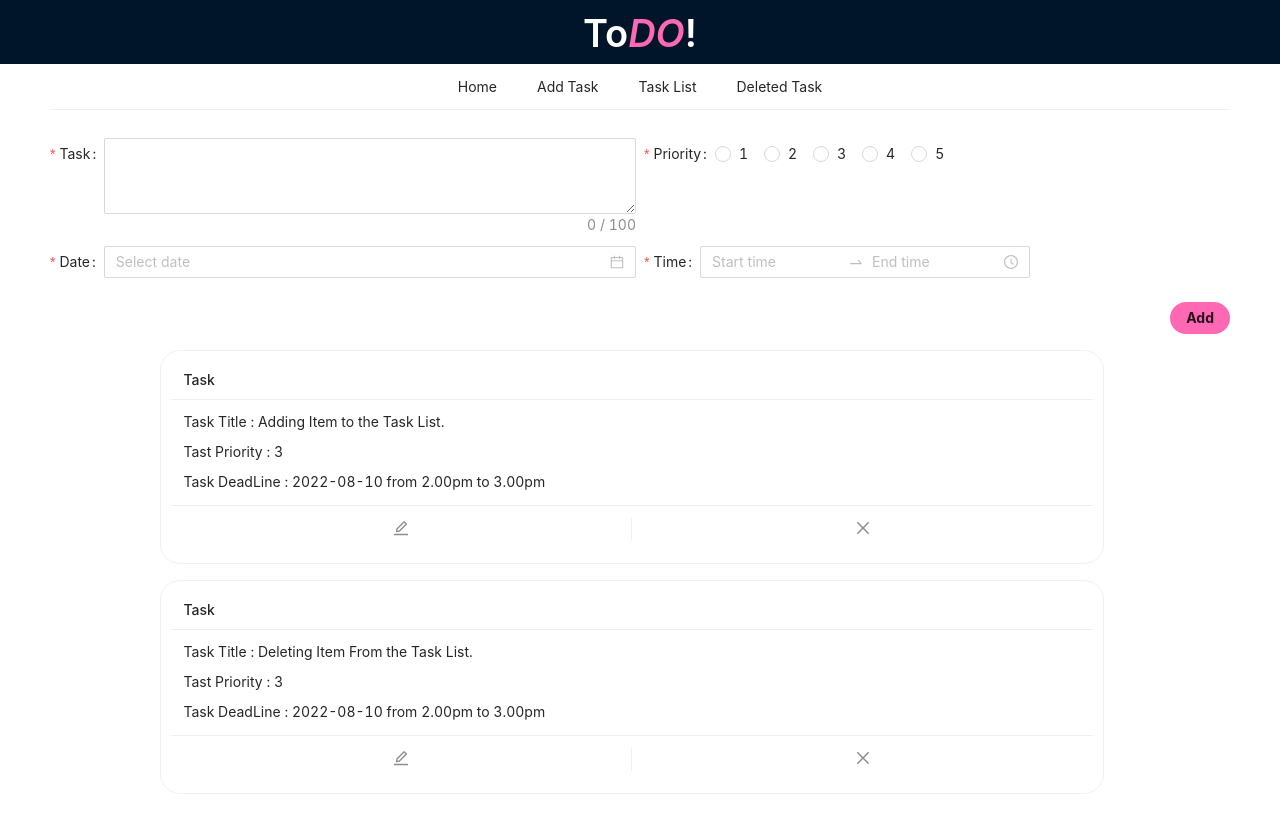
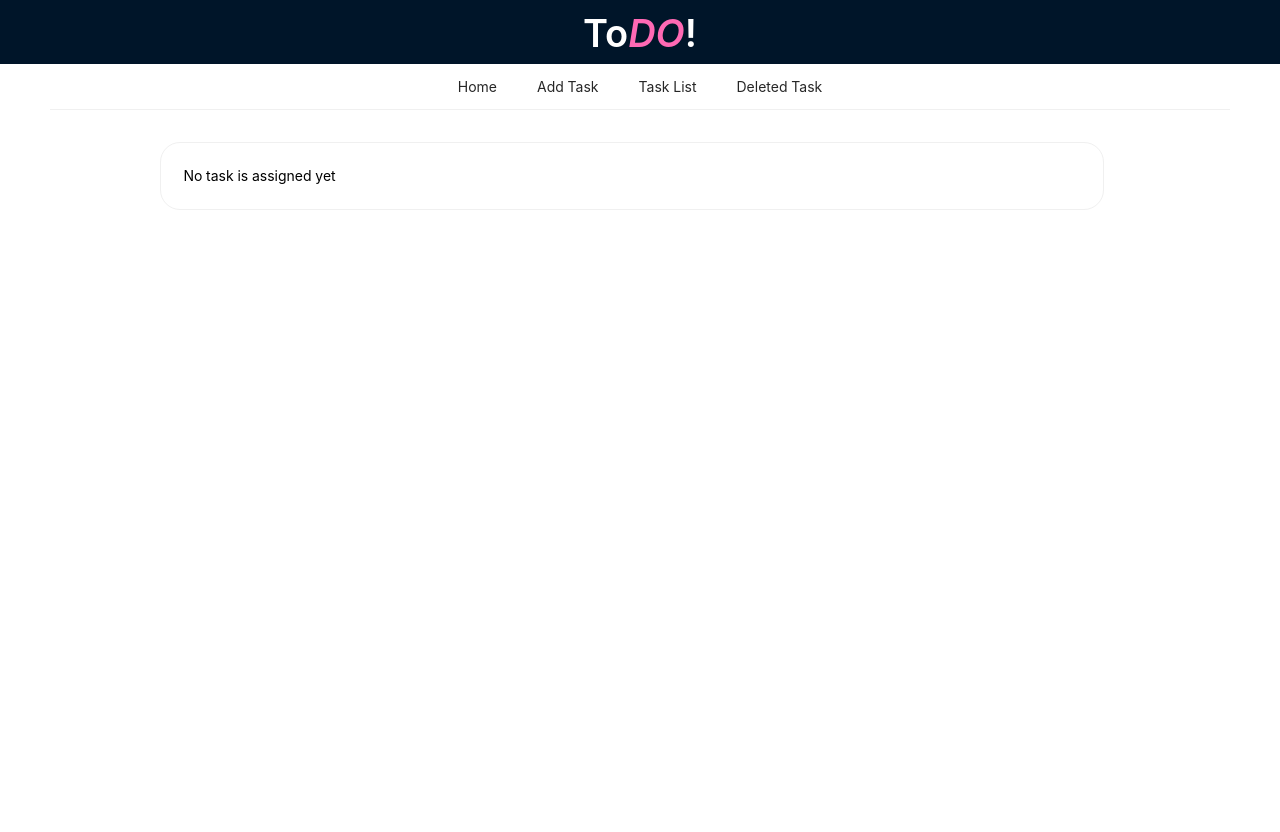
Before and after one commit to Shova24/To-Do-App, a React (Create React App) app: page /task-list in a window 1280 px wide. Shown: the top 832 px of the page. Built offline with nearby package versions, Linux system fonts and the light colour scheme.

Commit message:
range Picker Issue Solved

```diff
--- a/src/App.js
+++ b/src/App.js
@@ -44,7 +44,7 @@ function App() {
               <Link to={"/deleted-task"}>Deleted Task</Link>
             </Menu.Item>
           </Menu>
-          {/* <BreadCrumbComp /> */}
+
           <Routes>
             <Route path="/" element={<ProfileCard />} />
             <Route path="/add-task" element={<AddNewTask />} />
--- a/src/Components/Context/TaskContext.js
+++ b/src/Components/Context/TaskContext.js
@@ -29,14 +29,12 @@ export const TaskProvider = ({ children }) => {
   //Task Functions
   const addTask = (newTask) => {
     setTask([...task, newTask]);
-    // console.log(newTask);
+    console.log(newTask);
   };
   const editTaskItem = (item) => {
     setEditTask({ item, edit: true });
-
     // updateTaskItem(item)
   };
-  console.log(editTask);
 
   const updateTaskItem = (id, updatedItem) => {
     console.log("updated : ", id);
@@ -73,6 +71,7 @@ export const TaskProvider = ({ children }) => {
         editTask,
         imageProfile,
         visible,
+        edit,
 
         setVisible,
         editTaskItem,
--- a/src/Components/Shared/TaskForm.jsx
+++ b/src/Components/Shared/TaskForm.jsx
@@ -22,7 +22,7 @@ export default function TaskForm({ formTitle, handleTask, visible }) {
         task: values.tasktitle,
         priority: values.priority,
         deadlineDate: moment(values.deadlineDate).format("YYYY-MM-DD"),
-        deadlineTime: [moment(values.deadlineTime[0]).format("h:mm:ss"), moment(values.deadlineTime[1]).format("h:mm:ss")],
+        deadlineTime: [moment(values.deadlineTime[0]), moment(values.deadlineTime[1])],
       };
       handleTask(newTask);
       Notification("Added Task");
--- a/src/Components/Tasks/DeletedTaskItem.jsx
+++ b/src/Components/Tasks/DeletedTaskItem.jsx
@@ -10,7 +10,7 @@ const { Text } = Typography;
 
 export default function DeletedTaskItem({ deletedTask }) {
   const { deleteParmanent } = useContext(TaskContext);
-  const { deleteTask, editTaskItem } = useContext(TaskContext);
+  // const { deleteTask, editTaskItem } = useContext(TaskContext);
   const [visible, setVisible] = useState(false);
   const [confirmLoading, setConfirmLoading] = useState(false);
 
--- a/src/Components/Tasks/TaskItem.jsx
+++ b/src/Components/Tasks/TaskItem.jsx
@@ -1,18 +1,63 @@
-import React from "react";
+import React, { useState, useContext } from "react";
 import CardComp from "../Shared/CardComp";
-import { useState, useContext } from "react";
+import { useNavigate } from "react-router-dom";
 import TaskContext from "../Context/TaskContext";
 
 import { EditOutlined, CloseOutlined } from "@ant-design/icons";
-import { Space, Typography, Popconfirm } from "antd";
+import { Space, Typography, Popconfirm, Modal, Button, Form, Input, Radio, DatePicker, TimePicker, Row, Col } from "antd";
+import moment from "moment";
+import Notification from "../Shared/Notification";
+import TaskForm from "../Shared/TaskForm";
 
-const { Text } = Typography;
+const { TextArea } = Input;
+const { Title, Text } = Typography;
 
 export default function TaskItem({ task }) {
-  const { deleteTask, editTaskItem } = useContext(TaskContext);
+  const { deleteTask } = useContext(TaskContext);
+  //PopUp state
   const [visible, setVisible] = useState(false);
   const [confirmLoading, setConfirmLoading] = useState(false);
 
+  //Modal  states
+  const [visibleModal, setVisibleModal] = useState(false);
+  const [confirmLoadingModal, setConfirmLoadingModal] = useState(false);
+  const [modalText, setModalText] = useState("Content of the modal");
+
+  //Form Modal
+  const [form] = Form.useForm();
+  const navigate = useNavigate();
+  const rating = [1, 2, 3, 4, 5];
+
+  const updateTask = () => {};
+
+  //EditModal
+  const editTaskItem = (element) => {
+    console.log(element);
+    setVisibleModal(true);
+    form.setFieldsValue({
+      tasktitle: element.task,
+      priority: element.priority,
+      deadlineDate: moment(element.deadline),
+      deadlineTime: [moment(element.deadlineTime[0]), moment(element.deadlineTime[1])],
+    });
+  };
+  const handleModalOk = () => {
+    setModalText("The modal will be closed after two seconds");
+    setConfirmLoadingModal(true);
+    setTimeout(() => {
+      setVisibleModal(false);
+      setConfirmLoadingModal(false);
+    }, 2000);
+  };
+  const handleCancelModal = () => {
+    console.log("Clicked cancel button");
+    setVisibleModal(false);
+  };
+  //Edit Form
+  const onFinish = () => {
+    console.log("on Finish Form");
+  };
+  //Delete PopUp
   const handleOk = () => {
     setConfirmLoading(true);
     deleteTask(task.id);
@@ -23,7 +68,6 @@ export default function TaskItem({ task }) {
   };
 
   const handleCancel = () => {
-    // console.log("Clicked cancel button");
     setVisible(false);
   };
   return (
@@ -45,8 +89,45 @@ export default function TaskItem({ task }) {
         <Space direction="vertical">
           <Text>Task Title : {task.task}</Text>
           <Text>Tast Priority : {task.priority}</Text>
-          <Text>Task DeadLine : {`${task.deadlineDate} from ${task?.deadlineTime[0]} to ${task?.deadlineTime[1]}`}</Text>
+          <Text>Task DeadLine : {`${task.deadlineDate} from ${task?.deadlineTime[0].format("h:mm:ss")} to ${task?.deadlineTime[1].format("h:mm:ss")}`}</Text>
         </Space>
+        <Modal title="Title" visible={visibleModal} onOk={handleModalOk} confirmLoading={confirmLoadingModal} onCancel={handleCancelModal}>
+          <CardComp>
+            {/* <TaskForm /> */}
+            <Title level={3}>Edit Task</Title>
+            <Form form={form} layout="horizontal" onFinish={onFinish}>
+              <Row gutter={[8, 8]}>
+                <Col xs={24} md={12}>
+                  <Form.Item name="tasktitle" label="Task">
+                    <TextArea rows={3} showCount maxLength={100} />
+                  </Form.Item>
+                </Col>
+                <Col xs={24} md={12}>
+                  <Form.Item name="priority" label="Priority">
+                    <Radio.Group>
+                      {rating.map((item) => (
+                        <Radio key={item} value={item}>
+                          {item}
+                        </Radio>
+                      ))}
+                    </Radio.Group>
+                  </Form.Item>
+                </Col>
+
+                <Col xs={24} md={12}>
+                  <Form.Item name="deadlineDate" label="Date">
+                    <DatePicker style={{ width: "100%" }} />
+                  </Form.Item>
+                </Col>
+                <Col xs={24} md={12}>
+                  <Form.Item name="deadlineTime" label="Time">
+                    <TimePicker.RangePicker />
+                  </Form.Item>
+                </Col>
+              </Row>
+            </Form>
+          </CardComp>
+        </Modal>
       </CardComp>
     </>
   );
--- a/src/Components/Tasks/TaskList.jsx
+++ b/src/Components/Tasks/TaskList.jsx
@@ -3,119 +3,15 @@ import CardComp from "../Shared/CardComp";
 import TaskItem from "./TaskItem";
 import TaskContext from "../Context/TaskContext";
 
-//Form Item Component
-import { v4 as uuidv4 } from "uuid";
-import { useNavigate } from "react-router-dom";
-import { Typography, Form, Input, Button, Radio, DatePicker, TimePicker, Row, Col } from "antd";
-import moment from "moment";
-import Notification from "../Shared/Notification";
-
-const { TextArea } = Input;
-const { Title, Text } = Typography;
-
-export default function TaskList({ formTitle, handleTask, visible}) {
-
+export default function TaskList({ formTitle, handleTask }) {
   const { task, editTask } = useContext(TaskContext);
-  console.log(editTask);
-
-  const [form] = Form.useForm();
-  const navigate = useNavigate();
-  const rating = [1, 2, 3, 4, 5];
-
-  const updateTask = () => {};
-
-  const onFinish = (values) => {
-    const newTask = {
-      id: uuidv4(),
-      task: values.tasktitle,
-      priority: values.priority,
-      deadlineDate: moment(values.deadlineDate).format("YYYY-MM-DD"),
-      deadlineTime: [moment(values.deadlineTime[0]).format("h:mm:ss"), moment(values.deadlineTime[1]).format("h:mm:ss")],
-    };
-    handleTask(newTask);
-    Notification("Added Task");
-
-    form.resetFields();
-    navigate("/task-list");
-  };
+  console.log(editTask.edit);
 
   if (task.length === 0) {
     return <CardComp> No task is assigned yet</CardComp>;
   } else {
     return (
       <>
-        <Title level={3}>{formTitle}</Title>
-        <Form form={form} layout="horizontal" onFinish={onFinish}>
-          <Row gutter={[8, 8]}>
-            <Col xs={24} md={12}>
-              <Form.Item
-                name="tasktitle"
-                label="Task"
-                rules={[
-                  {
-                    required: true,
-                    message: "some",
-                  },
-                ]}>
-                <TextArea rows={3} showCount maxLength={100} />
-              </Form.Item>
-            </Col>
-            <Col xs={24} md={12}>
-              <Form.Item
-                name="priority"
-                label="Priority"
-                rules={[
-                  {
-                    required: true,
-                    message: "Please Add Priority",
-                  },
-                ]}>
-                <Radio.Group>
-                  {rating.map((item) => (
-                    <Radio key={item} value={item}>
-                      {item}
-                    </Radio>
-                  ))}
-                </Radio.Group>
-              </Form.Item>
-            </Col>
-
-            <Col xs={24} md={12}>
-              <Form.Item
-                name="deadlineDate"
-                label="Date"
-                rules={[
-                  {
-                    required: true,
-                    message: "Please Enter a Finishing Date",
-                  },
-                ]}>
-                <DatePicker style={{ width: "100%" }} />
-              </Form.Item>
-            </Col>
-            <Col xs={24} md={12}>
-              <Form.Item
-                name="deadlineTime"
-                label="Time"
-                rules={[
-                  {
-                    required: true,
-                    message: "Please Enter a Probable Ending Time",
-                  },
-                ]}>
-                <TimePicker.RangePicker />
-              </Form.Item>
-            </Col>
-          </Row>
-
-          <Row justify="end">
-            <Col>
-              <Button className="customBtn" shape="round" size="middle" htmlType="submit">
-                <Text>Add</Text>
-              </Button>
-            </Col>
-          </Row>
-        </Form>
         {task.map((task) => (
           <TaskItem key={task.id} task={task} />
         ))}
--- a/src/Data/TaskData.jsx
+++ b/src/Data/TaskData.jsx
@@ -1,18 +1,18 @@
 const TaskData = [
-  {
-    id: 1,
-    task: "Adding Item to the Task List.",
-    priority: 3,
-    deadlineDate: "2022-08-10",
-    deadlineTime: ["2.00pm", "3.00pm"],
-  },
-  {
-    id: 2,
-    task: "Deleting Item From the Task List.",
-    priority: 3,
-    deadlineDate: "2022-08-10",
-    deadlineTime: ["2.00pm", "3.00pm"],
-  },
+  // {
+  //   id: 1,
+  //   task: "Adding Item to the Task List.",
+  //   priority: 3,
+  //   deadlineDate: "2022-08-10",
+  //   deadlineTime: ["12:00:05", "12:00:05"],
+  // },
+  // {
+  //   id: 2,
+  //   task: "Deleting Item From the Task List.",
+  //   priority: 3,
+  //   deadlineDate: "2022-08-10",
+  //   deadlineTime: ["12:00:05", "12:00:05"],
+  // },
   // {
   //   id: 3,
   //   task: "Store the Deleted Item.",
```
Also changed, not shown: src/Components/HomePage/ProfileComp.jsx (+2 -5 lines), src/Components/Shared/UpdateForm.jsx (added, +32 -0 lines).
